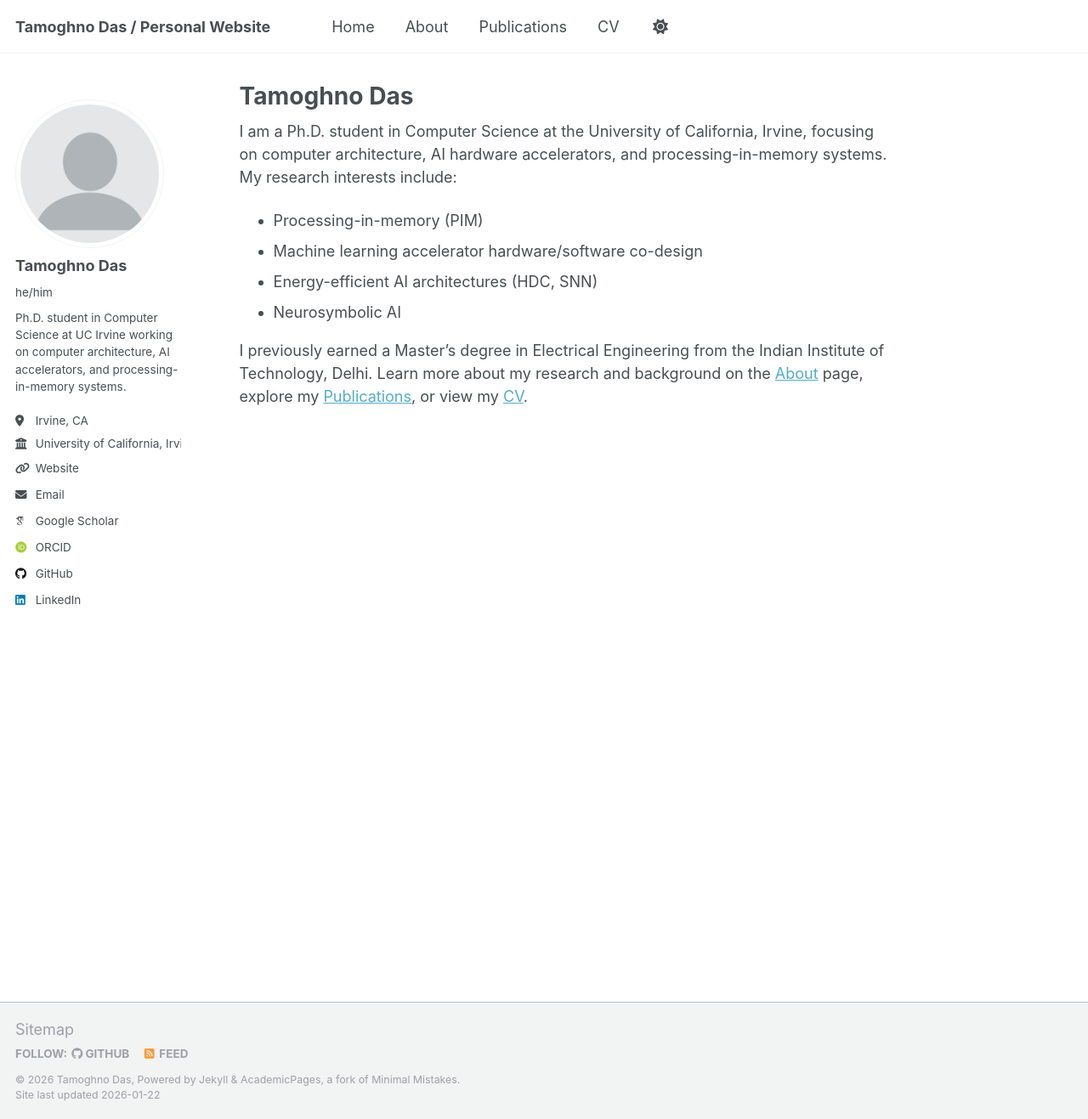
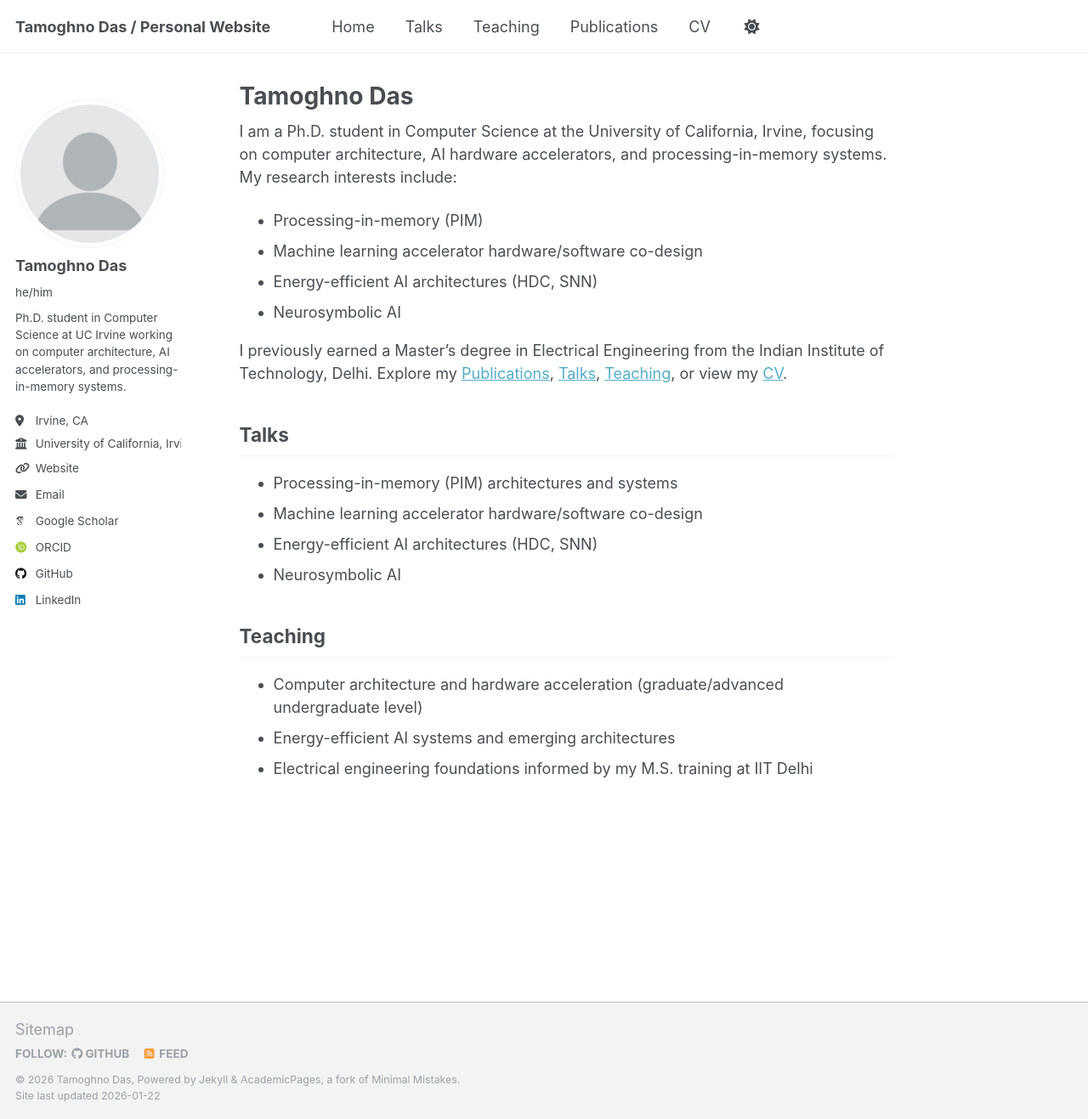
Before and after one commit to dastamoghno/dastamoghno.github.io, a Jekyll site: the page built from index.md, in a window 1280 px wide and 1317 px high. Shown: the whole window at 85% size. Built offline with Jekyll 4.4.1, drawn with Linux system fonts in a browser that asks for light colours; some web fonts are replaced.

Commit message:
Replace about page with talks and teaching

```diff
--- a/index.md
+++ b/index.md
@@ -12,4 +12,15 @@ I am a Ph.D. student in Computer Science at the University of California, Irvine
 - Energy-efficient AI architectures (HDC, SNN)
 - Neurosymbolic AI
 
-I previously earned a Master's degree in Electrical Engineering from the Indian Institute of Technology, Delhi. Learn more about my research and background on the [About](/about/) page, explore my [Publications](/publications/), or view my [CV](/cv/).
+I previously earned a Master's degree in Electrical Engineering from the Indian Institute of Technology, Delhi. Explore my [Publications](/publications/), [Talks](/talks/), [Teaching](/teaching/), or view my [CV](/cv/).
+
+## Talks
+- Processing-in-memory (PIM) architectures and systems
+- Machine learning accelerator hardware/software co-design
+- Energy-efficient AI architectures (HDC, SNN)
+- Neurosymbolic AI
+
+## Teaching
+- Computer architecture and hardware acceleration (graduate/advanced undergraduate level)
+- Energy-efficient AI systems and emerging architectures
+- Electrical engineering foundations informed by my M.S. training at IIT Delhi
```
Also changed, not shown: _data/navigation.yml (+5 -2 lines), _pages/about.md (deleted, +0 -21 lines), _pages/talks.md (added, +14 -0 lines), _pages/teaching.md (added, +13 -0 lines).
